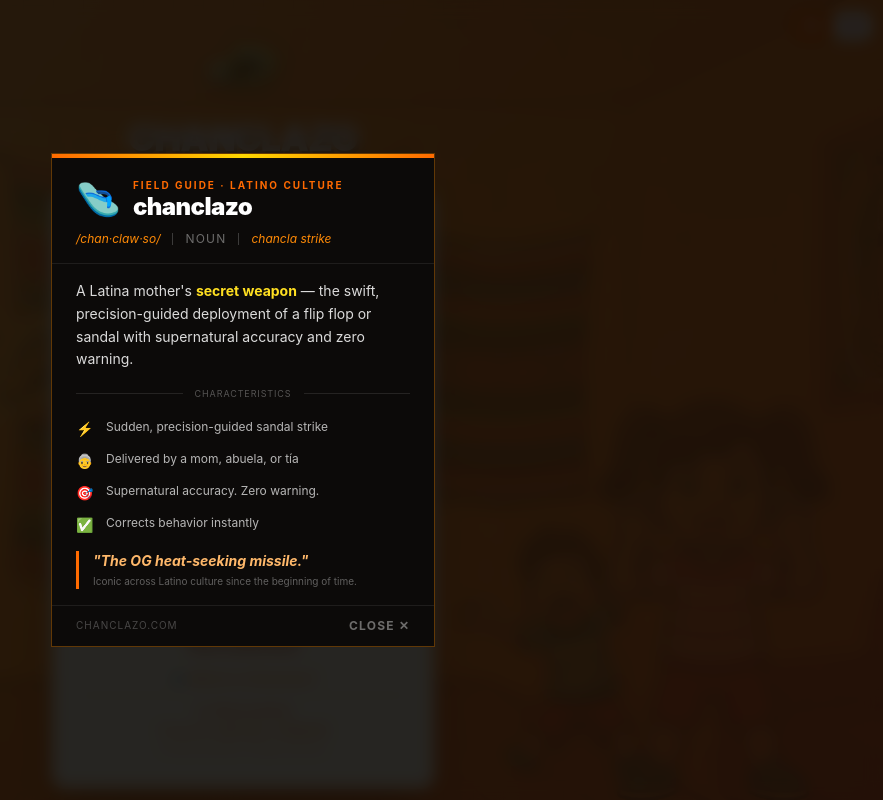
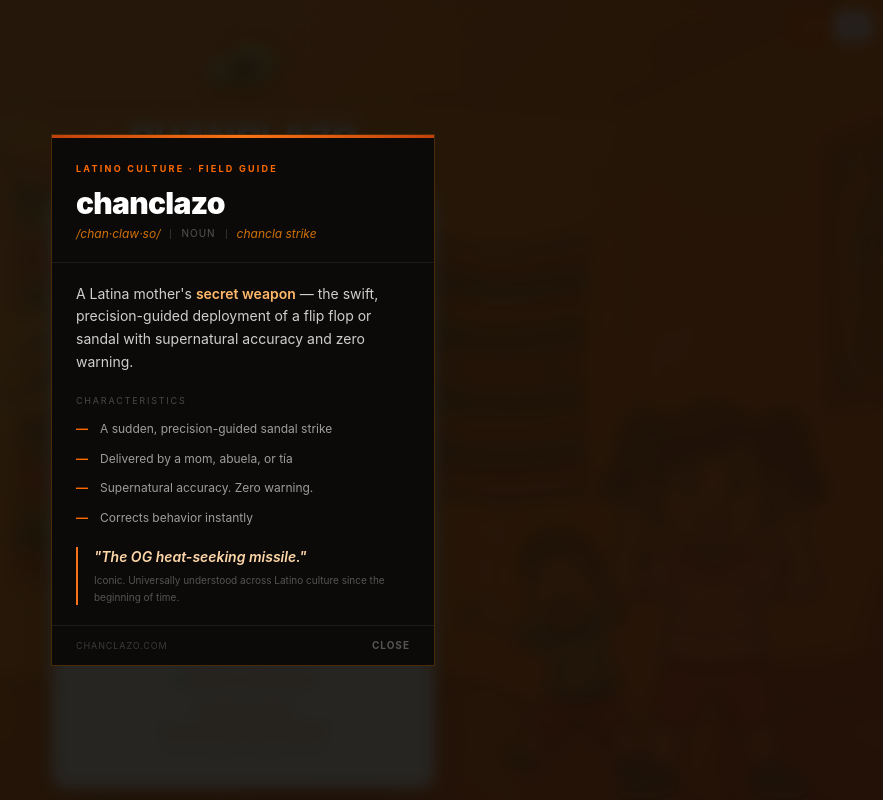
Before and after one commit to betrnames/chanclazo, a React (Vite) app: page / in a window 1280 px wide. Both pictures are taken after a click on the button "🩴 What is a Chanclazo?". Shown: the whole page, without its empty margins (397-1280 px from the left). Built offline with nearby package versions, Linux system fonts and the light colour scheme.

Commit message:
redesign: lore modal - no emojis, clean editorial typography

```diff
--- a/src/App.tsx
+++ b/src/App.tsx
@@ -933,79 +933,63 @@ export default function App() {
         <div className="absolute inset-0 flex items-center justify-center z-50">
           <div className="absolute inset-0 bg-black/85 backdrop-blur-sm" onClick={() => setShowLore(false)} />
 
-          {/* Flat editorial panel — no Card, no rounded borders */}
-          <div className="relative z-10 w-full max-w-sm mx-4 bg-stone-950 text-white overflow-hidden"
-            style={{ border: '1px solid rgba(255,140,0,0.35)' }}>
+          <div className="relative z-10 w-full max-w-sm mx-4 bg-stone-950 text-white"
+            style={{ border: '1px solid rgba(255,140,0,0.25)' }}>
 
-            {/* Orange top accent bar */}
-            <div style={{ height: '4px', background: 'linear-gradient(90deg, #FF6B00, #FFD700, #FF6B00)' }} />
+            {/* Top accent bar */}
+            <div style={{ height: '3px', background: 'linear-gradient(90deg, #C2410C, #F97316, #C2410C)' }} />
 
             {/* Header */}
-            <div className="px-6 pt-5 pb-4" style={{ borderBottom: '1px solid rgba(255,255,255,0.08)' }}>
-              <div className="flex items-center gap-3 mb-3">
-                <span style={{ fontSize: '36px', lineHeight: 1 }}>🩴</span>
-                <div>
-                  <p className="text-[10px] font-bold text-orange-500 uppercase tracking-[0.2em] mb-0.5">Field Guide · Latino Culture</p>
-                  <h2 className="text-2xl font-black text-white tracking-tight leading-none">chanclazo</h2>
-                </div>
-              </div>
-              <div className="flex items-center gap-3">
-                <span className="text-orange-400 italic text-xs">/chan·claw·so/</span>
-                <span style={{ width: '1px', height: '12px', background: 'rgba(255,255,255,0.2)' }} />
-                <span className="text-white/40 text-xs uppercase tracking-widest">noun</span>
-                <span style={{ width: '1px', height: '12px', background: 'rgba(255,255,255,0.2)' }} />
-                <span className="text-orange-400 text-xs italic">chancla strike</span>
+            <div className="px-6 pt-6 pb-5" style={{ borderBottom: '1px solid rgba(255,255,255,0.07)' }}>
+              <p className="text-[9px] font-bold text-orange-500 uppercase tracking-[0.25em] mb-3">Latino Culture · Field Guide</p>
+              <h2 className="text-3xl font-black text-white tracking-tight leading-none mb-2">chanclazo</h2>
+              <div className="flex items-center gap-2.5 text-xs">
+                <span className="text-orange-400/80 italic">/chan·claw·so/</span>
+                <span style={{ width: '1px', height: '10px', background: 'rgba(255,255,255,0.15)' }} />
+                <span className="text-white/30 uppercase tracking-widest text-[10px]">noun</span>
+                <span style={{ width: '1px', height: '10px', background: 'rgba(255,255,255,0.15)' }} />
+                <span className="text-orange-400/80 italic">chancla strike</span>
               </div>
             </div>
 
-            {/* Definition */}
-            <div className="px-6 py-4 space-y-4">
-              <p className="text-white/85 text-sm leading-relaxed">
-                A Latina mother's <span className="text-yellow-300 font-bold">secret weapon</span> — the swift, precision-guided deployment of a flip flop or sandal with supernatural accuracy and zero warning.
+            {/* Body */}
+            <div className="px-6 py-5 space-y-5">
+              <p className="text-white/80 text-sm leading-relaxed">
+                A Latina mother's <span className="text-orange-300 font-semibold">secret weapon</span> — the swift, precision-guided deployment of a flip flop or sandal with supernatural accuracy and zero warning.
               </p>
-
-              {/* Divider with label */}
-              <div className="flex items-center gap-3">
-                <div style={{ flex: 1, height: '1px', background: 'rgba(255,255,255,0.1)' }} />
-                <span className="text-[9px] text-white/30 uppercase tracking-widest">Characteristics</span>
-                <div style={{ flex: 1, height: '1px', background: 'rgba(255,255,255,0.1)' }} />
+              <div>
+                <p className="text-[9px] text-white/25 uppercase tracking-[0.2em] mb-3">Characteristics</p>
+                <div className="space-y-2.5">
+                  {[
+                    'A sudden, precision-guided sandal strike',
+                    'Delivered by a mom, abuela, or tía',
+                    'Supernatural accuracy. Zero warning.',
+                    'Corrects behavior instantly',
+                  ].map((line) => (
+                    <div key={line} className="flex items-start gap-3">
+                      <span className="text-orange-500 text-xs mt-0.5 font-bold select-none">—</span>
+                      <p className="text-white/60 text-xs leading-relaxed">{line}</p>
+                    </div>
+                  ))}
+                </div>
               </div>
-
-              {/* Bullet list — flat, no box */}
-              <div className="space-y-2.5">
-                {[
-                  ['⚡', 'Sudden, precision-guided sandal strike'],
-                  ['👵', 'Delivered by a mom, abuela, or tía'],
-                  ['🎯', 'Supernatural accuracy. Zero warning.'],
-                  ['✅', 'Corrects behavior instantly'],
-                ].map(([icon, text]) => (
-                  <div key={text} className="flex items-start gap-3">
-                    <span className="text-sm mt-0.5" style={{ minWidth: '18px' }}>{icon}</span>
-                    <p className="text-white/70 text-xs leading-relaxed">{text}</p>
-                  </div>
-                ))}
-              </div>
-
-              {/* Pull quote — left border accent only */}
-              <div style={{ borderLeft: '3px solid #FF6B00', paddingLeft: '14px' }}>
-                <p className="text-orange-300 text-sm font-bold italic leading-snug">
+              <div style={{ borderLeft: '2px solid #F97316', paddingLeft: '16px' }}>
+                <p className="text-orange-200 text-sm font-semibold italic leading-snug">
                   "The OG heat-seeking missile."
                 </p>
-                <p className="text-white/35 text-[10px] mt-1">
-                  Iconic across Latino culture since the beginning of time.
+                <p className="text-white/30 text-[10px] mt-1.5 leading-relaxed">
+                  Iconic. Universally understood across Latino culture since the beginning of time.
                 </p>
               </div>
             </div>
 
             {/* Footer */}
-            <div style={{ borderTop: '1px solid rgba(255,255,255,0.08)' }}
-              className="px-6 py-3 flex items-center justify-between">
-              <span className="text-white/25 text-[10px] uppercase tracking-widest">chanclazo.com</span>
-              <button
-                onClick={() => setShowLore(false)}
-                className="text-xs font-bold text-white/40 hover:text-white transition-colors uppercase tracking-widest"
-              >
-                Close ✕
+            <div className="px-6 py-3 flex items-center justify-between"
+              style={{ borderTop: '1px solid rgba(255,255,255,0.07)' }}>
+              <span className="text-white/20 text-[9px] uppercase tracking-widest">chanclazo.com</span>
+              <button onClick={() => setShowLore(false)}
+                className="text-[10px] font-bold text-white/30 hover:text-white/80 transition-colors uppercase tracking-widest">
+                Close
               </button>
             </div>
           </div>
```
